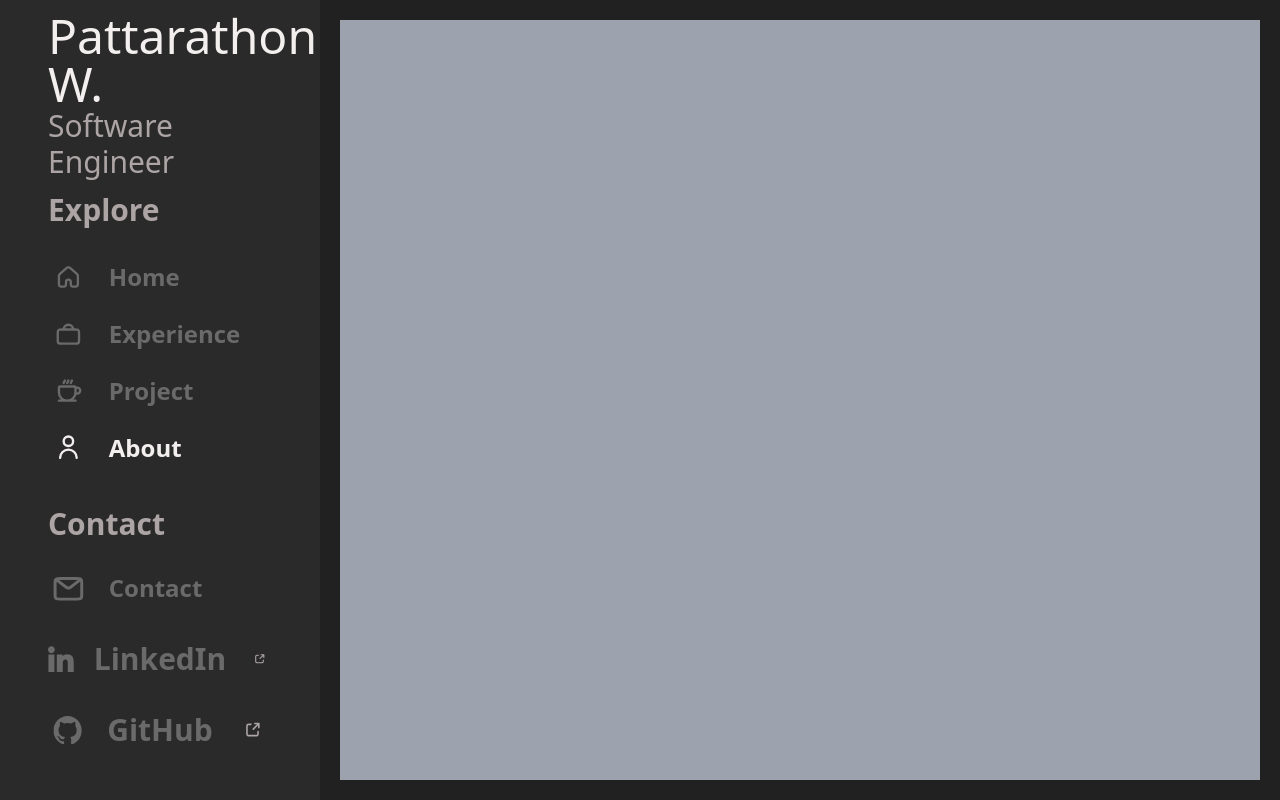
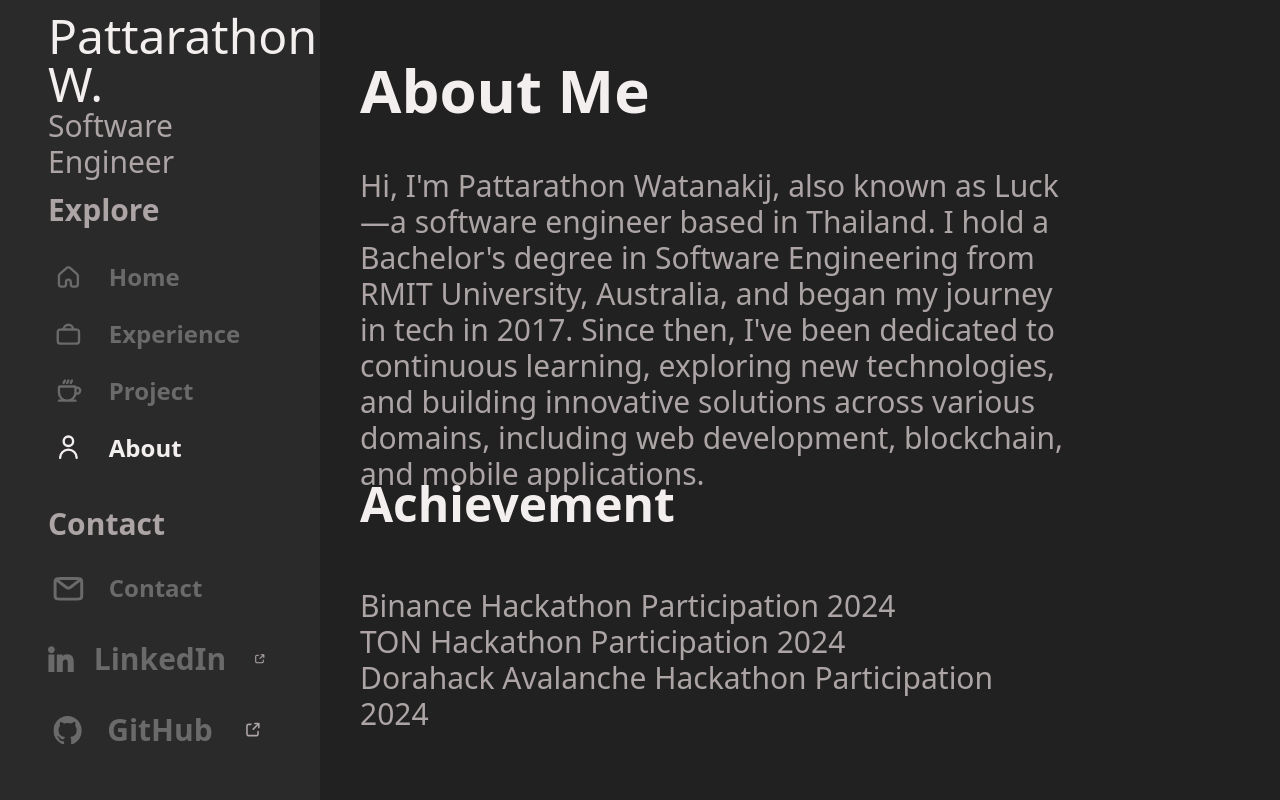
Before and after one commit to lucky-patty/portfolio-site, a SvelteKit app: page /about in a window 1280 px wide. Built offline with nearby package versions, Linux system fonts and the light colour scheme.

Commit message:
Init layout and complete homepage

```diff
--- a/src/routes/+page.svelte
+++ b/src/routes/+page.svelte
@@ -1,12 +1,25 @@
-<div class="w-full h-full flex justify-center items-center">
-    <div class="w-4/5 h-full flex flex-col justify-center items-center ">
-        <div class="w-full h-1/3 flex flex-col justify-end gap-5 3xl:gap-10">
-            <h1 class="w-full text-6xl 3xl:text-9xl text-[#F4EFEF]">👋 Hello, I’m Pattarathon Watanakij <br /> A Software Engineer</h1>
-            <p class="w-full text-4xl 3xl:text-5xl text-[#ADA5A5]">I’m a versatile software developer with expertise in website, blockchain and mobile application development.</p>
-        </div>
-        <div class="w-full h-1/3 flex flex-row items-start py-10 gap-5">
-            <button class="w-1/3 md:h-[10%] xl:h-1/4 rounded-xl font-bold text-[#292929] bg-[#D9D9D9]">About Me</button>
-            <button class="w-1/3 md:h-[10%] xl:h-1/4 rounded-xl font-bold text-[#292929] bg-[#D9D9D9]">Projects</button>
-        </div>
-    </div>
+<div class="flex h-full w-full items-center justify-center">
+	<div class="flex h-full w-4/5 flex-col items-center justify-center">
+		<div class="flex h-1/3 w-full flex-col justify-end gap-5 3xl:gap-10">
+			<h1 class="w-full text-6xl text-[#F4EFEF] 3xl:text-9xl">
+				👋 Hello, I’m Pattarathon Watanakij <br /> A Software Engineer
+			</h1>
+			<p class="w-full text-4xl text-[#ADA5A5] 3xl:text-5xl">
+				I’m a versatile software developer with expertise in website, blockchain and mobile
+				application development.
+			</p>
+		</div>
+		<div class="flex h-1/3 w-full flex-row items-start gap-5 py-10">
+			<a class="w-1/3 md:h-[10%] xl:h-1/4" href="/about">
+				<button class="h-full w-full rounded-xl bg-[#D3D3D3] font-bold text-[#212121]">
+					About Me
+				</button>
+			</a>
+			<a class="w-1/3 md:h-[10%] xl:h-1/4" href="/project">
+				<button class="h-full w-full rounded-xl bg-[#D3D3D3] font-bold text-[#292929]"
+					>Projects</button
+				>
+			</a>
+		</div>
+	</div>
 </div>
--- a/src/routes/about/+page.svelte
+++ b/src/routes/about/+page.svelte
@@ -1,3 +1,18 @@
-<div class="w-full h-full bg-gray-400">
-
+<div class="flex h-full w-full flex-col gap-5 px-5 py-5">
+	<div class="flex h-full w-4/5 flex-col gap-10 py-5">
+		<p class="h-[10%] w-full text-6xl font-bold text-[#F4EFEF]">About Me</p>
+		<p class="h-2/5 w-full text-3xl font-thin text-[#ADA5A5]">
+			Hi, I'm Pattarathon Watanakij, also known as Luck—a software engineer based in Thailand. I
+			hold a Bachelor's degree in Software Engineering from RMIT University, Australia, and began my
+			journey in tech in 2017. Since then, I've been dedicated to continuous learning, exploring new
+			technologies, and building innovative solutions across various domains, including web
+			development, blockchain, and mobile applications.
+		</p>
+        <p class="h-[10%] w-full text-5xl font-bold text-[#F4EFEF]">Achievement</p>
+		<p class="h-1/5 w-full text-3xl font-thin text-[#ADA5A5]">
+			Binance Hackathon Participation 2024<br/>
+            TON Hackathon Participation 2024<br/>
+            Dorahack Avalanche Hackathon Participation 2024<br />
+		</p>
+	</div>
 </div>
--- a/src/routes/experience/+page.svelte
+++ b/src/routes/experience/+page.svelte
@@ -1,3 +1,15 @@
-<div class="w-full h-full bg-green-500">
+<div class="w-full h-full flex flex-col gap-5 px-5 py-5">
+    <div class="w-[90%] h-1/4 flex flex-col py-5 gap-10">
+        <p class="w-full text-6xl font-bold text-[#F4EFEF]">Experience</p>
+        <p class="w-full h-2/4 text-3xl font-thin text-[#ADA5A5]">
+            Over the past few years, I’ve worked extensively in the crypto industry, collaborating with web3 projects while also contributing to web development agencies on scalable platforms
+        </p>
+    </div>
+    <div class="w-full h-3/4 flex flex-col gap-5">
+        <div class="w-[90%] h-1/5 bg-red-500">
+        </div>
+        <div class="w-[90%] h-4/5 rounded-xl bg-purple-500">
 
+        </div>
+    </div>
 </div>
--- a/src/routes/project/+page.svelte
+++ b/src/routes/project/+page.svelte
@@ -1,3 +1,14 @@
-<div class="w-full h-full bg-black">
-
+<div class="flex h-full w-full flex-col gap-5 px-5 py-5">
+	<div class="flex h-1/4 w-[90%] flex-col gap-10 py-5">
+		<p class="w-full text-6xl font-bold text-[#F4EFEF]">Projects</p>
+		<p class="h-2/4 w-full text-3xl font-thin text-[#ADA5A5]">
+			Over the past few years, I have built and deployed multiple projects across various platforms.
+			These projects range from automation tools to interactive user experiences, leveraging
+			seamless integrations and scalable architectures to enhance engagement and functionality.
+		</p>
+	</div>
+	<div class="flex h-3/4 w-full flex-col gap-5">
+		<div class="h-1/5 w-[90%] bg-red-500"></div>
+		<div class="h-4/5 w-[90%] rounded-xl bg-purple-500"></div>
+	</div>
 </div>
```
